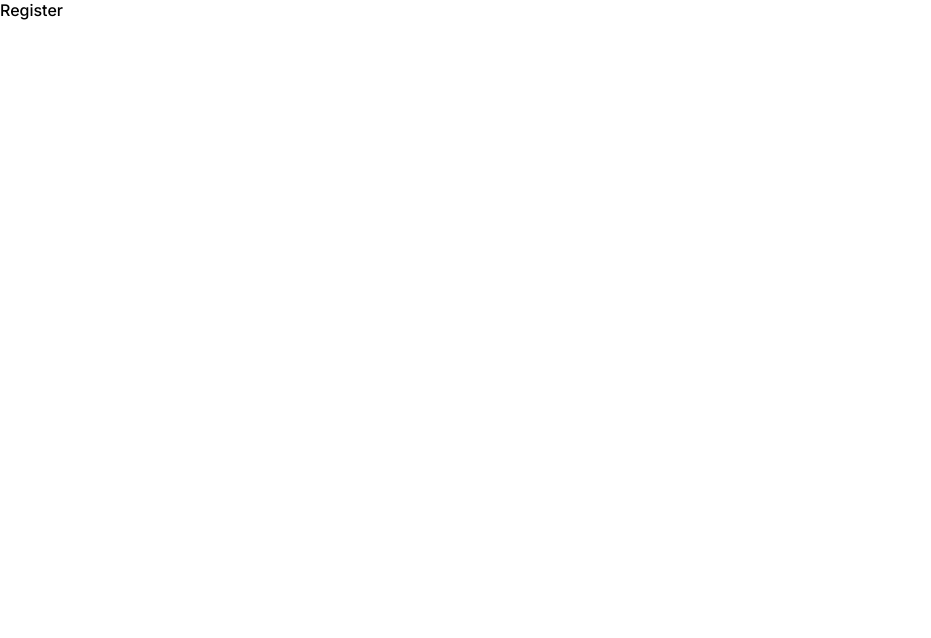
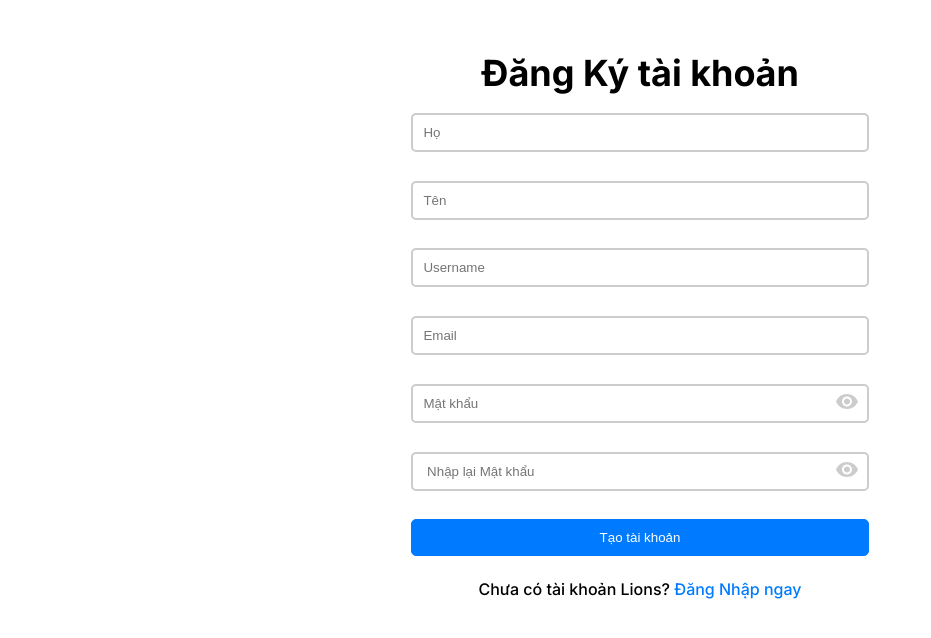
Before and after one commit to TaiNguyen00/lionscustomer, a React (Vite) app: page /register in a window 1280 px wide. Shown: the top 638 px of the page, without its empty margins (0-931 px from the left). Built offline with nearby package versions, Linux system fonts and the light colour scheme.

Commit message:
add register

```diff
--- /dev/null
+++ b/src/pages/AuthPage/Register/Register.module.scss
@@ -0,0 +1,105 @@
+
+$primary-color:  #007bff;
+$error-color: red;
+
+
+   .register-form {
+    max-width: 100%;
+    margin: 0 auto;
+    text-align: center;
+    padding: 20px;
+    .h2{
+        font-size:36px !important ;
+        margin: 0.7rem;
+    }
+  .form-group {
+
+
+        position: relative;
+       margin-bottom: 1rem;
+       display: flex;
+      align-items: center;
+      justify-content: center;
+     input{
+    max-width: 100%;
+    padding: 0.8rem 1rem;
+    margin: 0.4rem;
+    }
+     .toggle-password {
+      position: absolute;
+      right: 1rem;
+      top: 50%;
+      transform: translateY(-50%);
+      cursor: pointer;
+      font-size: 0.75rem;
+      color: #ccc;
+    }
+    /* Thiết lập các kiểu cho button */
+     .submit_register {
+      background-color: $primary-color;
+      color: #fff;
+      border: none;
+      cursor: pointer;
+    }
+    /* Thiết lập các kiểu cho input[type="submit"] */
+    input[type="submit"]
+  {
+      width: 100%;
+      padding: 10px 5px;
+      border: 1px solid $primary-color; /* Sử dụng màu tương tự với background button */
+      border-radius: 5px;
+      background-color: $primary-color;
+      color: #fff;
+      cursor: pointer;
+    }
+
+    input[type="text"] ,input[type="email"],input[type="password"]{
+      flex: 1; /* Cho phép input mở rộng để lấp đầy khoảng trống còn lại */
+      padding: 10px;
+      border: 2px solid #ccc;
+      border-radius: 5px;
+    }
+
+  }
+  .error {
+    display: flex;
+    justify-content: flex-start;
+    color:$error-color;
+    font-size: 0.75rem;
+    margin-top: 0rem;
+    margin-left: 0.8rem;
+    font-family: "Inter", sans-serif;
+  }
+
+
+
+  .fuilt_register{
+    font-family: "Inter", sans-serif;
+
+     a{
+       text-decoration: none;
+       color: $primary-color;
+     }
+  }
+
+
+  input[type="submit"]:hover {
+    background-color: #0056b3;
+    border: 1px solid #0056b3;
+  }
+
+
+
+
+
+  }
+
+  /* Thiết lập các kiểu cho màn hình có chiều rộng từ 768px trở lên (tablet và PC) */
+  @media (min-width: 768px) {
+    .register-form {
+      max-width: 550px;
+      padding: 40px;
+    }
+  }
+
+  /* Thiết lập các kiểu cho input và button*/
--- a/src/pages/AuthPage/Register/index.jsx
+++ b/src/pages/AuthPage/Register/index.jsx
@@ -1,9 +1,159 @@
-import React from 'react'
+import {useState} from "react";
+import {useForm} from "react-hook-form";
+
+import VisibilityIcon from "@mui/icons-material/Visibility";
+import VisibilityOffIcon from "@mui/icons-material/VisibilityOff";
+import styles from "./Register.module.scss";
+import {Link} from "react-router-dom";
 
 const Register = () => {
+  const {
+    register,
+    handleSubmit,
+    formState: {errors},
+    getValues,
+  } = useForm();
+  const [passwordVisible, setPasswordVisible] = useState(false);
+  const [passwordVisible_repeat, setPasswordVisible_repeat] = useState(false);
+  const togglePasswordVisibility = () => {
+    setPasswordVisible(!passwordVisible);
+  };
+  const togglePasswordVisibility_repeat = () => {
+    setPasswordVisible_repeat(!passwordVisible_repeat);
+  };
+  const onSubmit = (data) => {
+    console.log(JSON.stringify(data));
+  };
+
   return (
-    <div>Register</div>
-  )
-}
+    <div className={styles["register-form"]}>
+      <h2 className={styles["h2"]}>Đăng Ký tài khoản</h2>
+      <form onSubmit={handleSubmit(onSubmit)}>
+        <div className={styles["form-group"]}>
+          <input
+            type="text"
+            name="firstName"
+            placeholder="Họ"
+            {...register("firstName", {
+              required: "* Họ không được trống",
+            })}
+          />
+        </div>
+        {errors.firstName && (
+          <span className={styles["error"]}>{errors.firstName.message}</span>
+        )}
+        <div className={styles["form-group"]}>
+          <input
+            type="text"
+            name="lastName"
+            placeholder="Tên"
+            {...register("lastName", {
+              required: "* Tên không được trống",
+            })}
+          />
+        </div>
+        {errors.lastName && (
+          <span className={styles["error"]}>{errors.lastName.message}</span>
+        )}
+        <div className={styles["form-group"]}>
+          <input
+            type="text"
+            name="userName"
+            placeholder="Username"
+            {...register("userName", {
+              required: "* Username không được trống",
+            })}
+          />
+        </div>
+        {errors.userName && (
+          <span className={styles["error"]}>{errors.userName.message}</span>
+        )}
+        <div className={styles["form-group"]}>
+          <input
+            type="email"
+            name="email"
+            placeholder="Email"
+            {...register("email", {
+              required: "* Email không được trống",
+              pattern: {
+                value: /^[^\s@]+@[^\s@]+\.[^\s@]+$/,
+                message: "* Email không hợp lệ",
+              },
+            })}
+          />
+        </div>
+        {errors.email && (
+          <span className={styles["error"]}>{errors.email.message}</span>
+        )}
+        <div className={styles["form-group"]}>
+          <input
+            type={passwordVisible ? "text" : "password"}
+            name="password"
+            placeholder="Mật khẩu"
+            {...register("password", {
+              required: "* Mật khẩu không được trống",
+              minLength: {
+                value: 6,
+                message: "* Mật khẩu phải có ít nhất 6 ký tự",
+              },
+            })}
+          />
+          <span
+            className={styles["toggle-password"]}
+            onClick={togglePasswordVisibility}
+          >
+            {passwordVisible ? <VisibilityOffIcon /> : <VisibilityIcon />}
+          </span>
+        </div>
+        {errors.password && (
+          <span className={styles["error"]}>{errors.password.message}</span>
+        )}
+        <div className={styles["form-group"]}>
+          <input
+            type={passwordVisible_repeat ? "text" : "password"}
+            name="repeat_password"
+            placeholder=" Nhập lại Mật khẩu"
+            {...register("repeat_password", {
+              required: "* Nhập lại Mật khẩu không được trống",
+              minLength: {
+                value: 6,
+                message: "* Mật khẩu phải có ít nhất 6 ký tự",
+              },
+              validate: (value) =>
+                value === getValues("password") ||
+                "* Mật khẩu không trùng khớp",
+            })}
+          />
+          <span
+            className={styles["toggle-password"]}
+            onClick={togglePasswordVisibility_repeat}
+          >
+            {passwordVisible_repeat ? (
+              <VisibilityOffIcon />
+            ) : (
+              <VisibilityIcon />
+            )}
+          </span>
+        </div>
+        {errors.repeat_password && (
+          <span className={styles["error"]}>
+            {errors.repeat_password.message}
+          </span>
+        )}
+        <div className={styles["form-group"]}>
+          <input
+            className="submit_register"
+            type="submit"
+            name="submit"
+            value="Tạo tài khoản"
+          />
+        </div>
+        <p className={styles["fuilt_register"]}>
+          Chưa có tài khoản Lions? <Link to="">Đăng Nhập ngay</Link>
+        </p>
+      </form>
+    </div>
+  );
+};
 
-export default Register
+export default Register;
```
